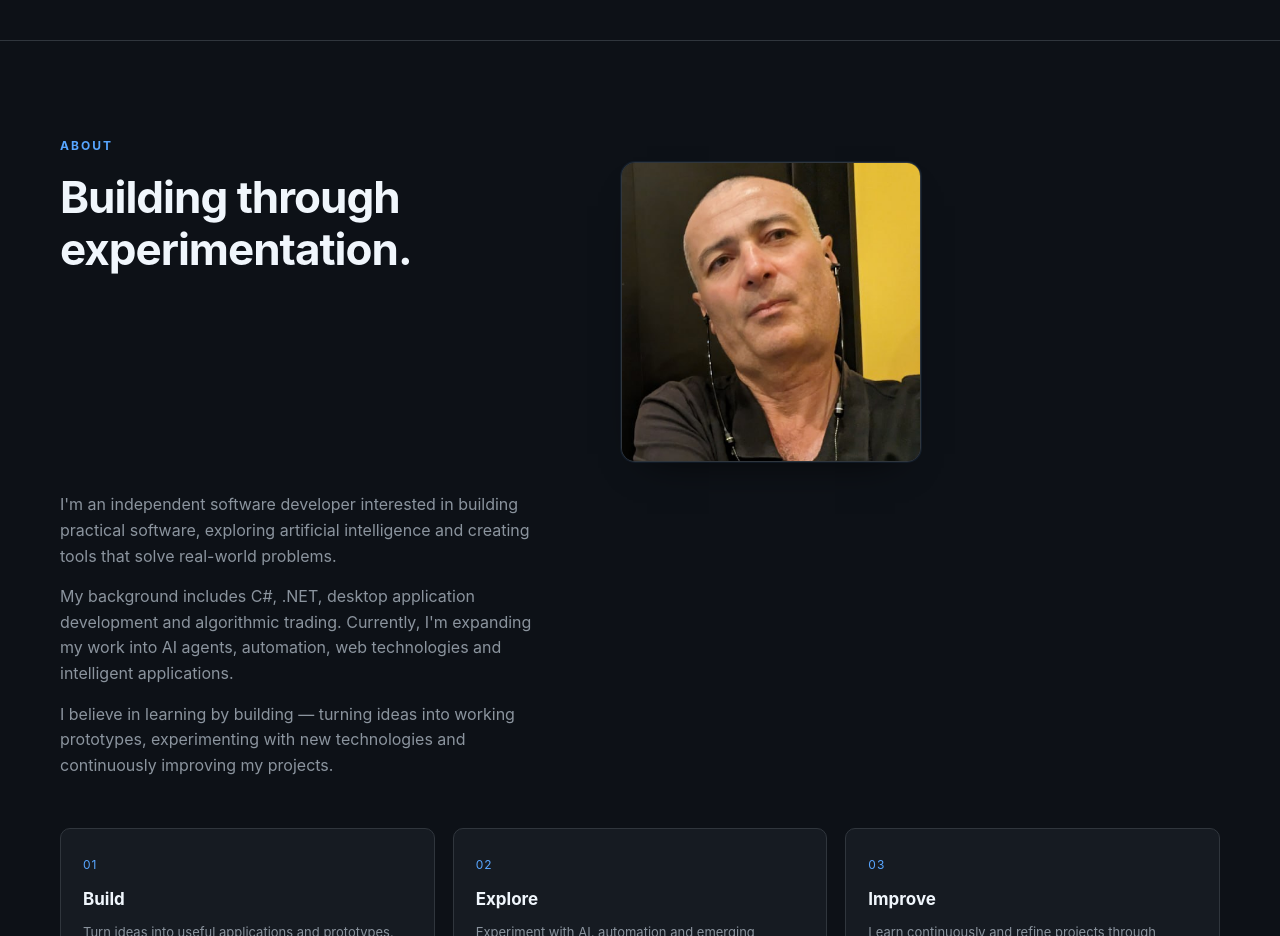
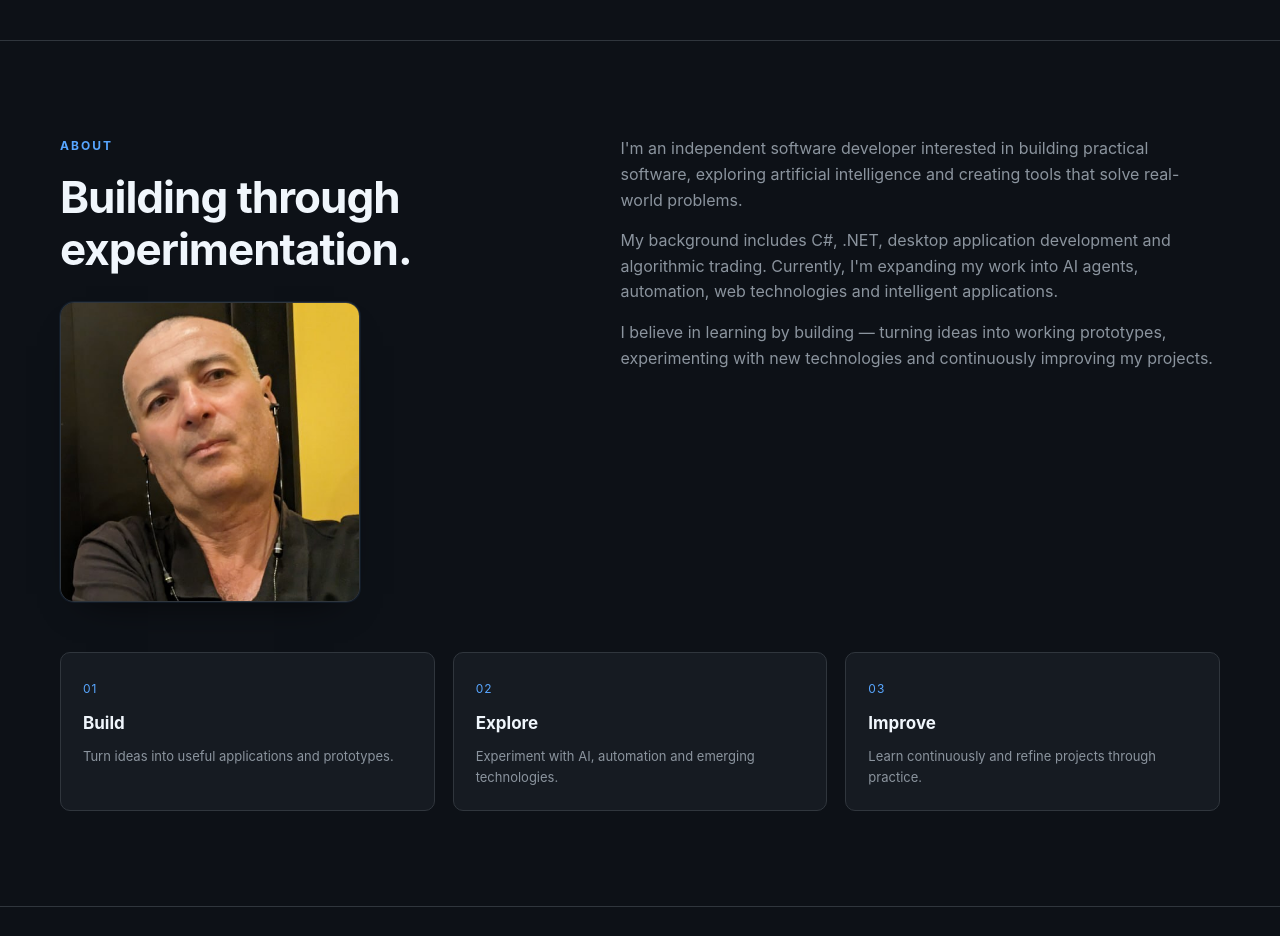
Before and after one commit to DebuggerPlus/portfolio, a plain HTML site: page index.html in a window 1280 px wide. Shown: the part 2280-3216 px from the top of the page. Drawn offline with Linux system fonts and the light colour scheme.

Commit message:
fix-about-photo-layout

```diff
--- a/assets/css/style.css
+++ b/assets/css/style.css
@@ -112,6 +112,7 @@ button { font: inherit; }
 .projects-note { color: var(--text-secondary); font-size: 12px; margin-top: 18px; }
 .about-container { display: grid; grid-template-columns: .9fr 1.1fr; gap: 30px 70px; align-items: start; }
 .about-container .section-heading { margin-bottom: 0; }
+.about-intro { align-self: start; }
 .about-text { color: var(--text-secondary); font-size: 16px; }
 .about-text p + p { margin-top: 15px; }
 .about-photo { margin: 26px 0 0; max-width: 300px; border: 1px solid var(--border); border-radius: 14px; overflow: hidden; background: var(--bg-secondary); box-shadow: 0 0 0 1px rgba(88,166,255,.08), 0 18px 40px -26px rgba(0,0,0,.95); }
--- a/index.html
+++ b/index.html
@@ -123,7 +123,7 @@
 
         <section class="section" id="about">
             <div class="container about-container">
-                <div class="section-heading"><span class="section-label" data-i18n="aboutLabel">ABOUT</span><h2 data-i18n="aboutH2">Building through experimentation.</h2></div><figure class="about-photo"><img src="assets/img/avatar.jpg" srcset="assets/img/avatar.jpg 504w, assets/img/avatar@720.jpg 720w" sizes="(max-width: 1000px) 320px, 300px" width="504" height="504" alt="Portrait of DebuggerPlus" data-i18n-alt="altPhoto" loading="lazy" decoding="async"></figure>
+                <div class="about-intro"><div class="section-heading"><span class="section-label" data-i18n="aboutLabel">ABOUT</span><h2 data-i18n="aboutH2">Building through experimentation.</h2></div><figure class="about-photo"><img src="assets/img/avatar.jpg" srcset="assets/img/avatar.jpg 504w, assets/img/avatar@720.jpg 720w" sizes="(max-width: 1000px) 320px, 300px" width="504" height="504" alt="Portrait of DebuggerPlus" data-i18n-alt="altPhoto" loading="lazy" decoding="async"></figure></div>
                 <div class="about-text">
                     <p data-i18n="aboutP1">I'm an independent software developer interested in building practical software, exploring artificial intelligence and creating tools that solve real-world problems.</p>
                     <p data-i18n="aboutP2">My background includes C#, .NET, desktop application development and algorithmic trading. Currently, I'm expanding my work into AI agents, automation, web technologies and intelligent applications.</p>
```
